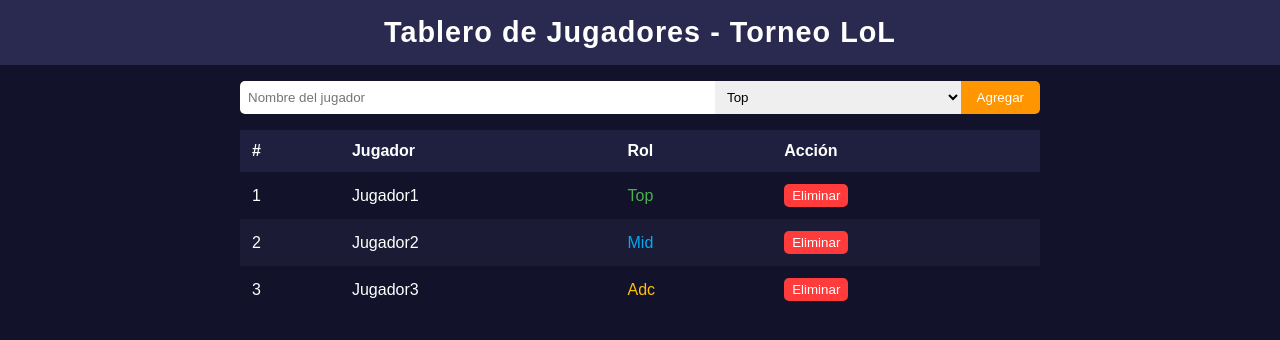
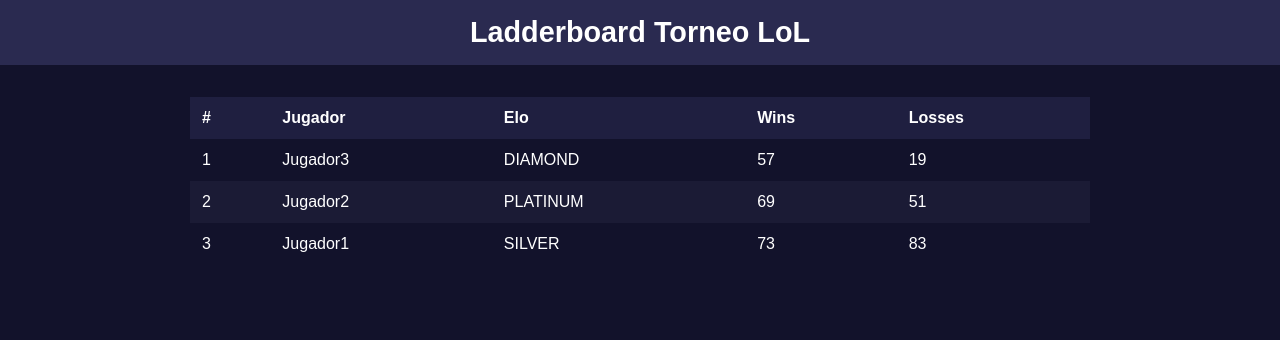
Before and after one commit to damipic100-sys/LolTorneo, a plain HTML site: page index.html in a window 1280 px wide. Drawn offline with Linux system fonts and the light colour scheme.

Commit message:
Update index.html

```diff
--- a/index.html
+++ b/index.html
@@ -3,154 +3,82 @@
 <head>
 <meta charset="UTF-8">
 <meta name="viewport" content="width=device-width, initial-scale=1.0">
-<title>Tablero de Jugadores - Torneo LoL</title>
+<title>Ladderboard LoL</title>
 <style>
-  body {
-    font-family: Arial, sans-serif;
-    background: #12122b;
-    color: #fff;
-    margin: 0;
-    padding: 0;
-  }
-  header {
-    background: #2a2a50;
-    padding: 1rem;
-    text-align: center;
-    font-size: 1.8rem;
-    font-weight: bold;
-    letter-spacing: 1px;
-  }
-  main {
-    max-width: 800px;
-    margin: auto;
-    padding: 1rem;
-  }
-  .add-player {
-    display: flex;
-    margin-bottom: 1rem;
-  }
-  .add-player input, .add-player select {
-    padding: 0.5rem;
-    border: none;
-    outline: none;
-  }
-  .add-player input {
-    flex: 2;
-    border-radius: 5px 0 0 5px;
-  }
-  .add-player select {
-    flex: 1;
-  }
-  .add-player button {
-    padding: 0.5rem 1rem;
-    border: none;
-    border-radius: 0 5px 5px 0;
-    background: #ff9500;
-    color: #fff;
-    cursor: pointer;
-  }
-  table {
-    width: 100%;
-    border-collapse: collapse;
-    margin-top: 1rem;
-  }
-  th, td {
-    padding: 0.75rem;
-    text-align: left;
-  }
-  th {
-    background: #1f1f40;
-  }
-  tr:nth-child(even) {
-    background: #1b1b35;
-  }
-  tr:hover {
-    background: #2a2a50;
-  }
-  .role-top { color: #4caf50; }
-  .role-jungle { color: #ff5722; }
-  .role-mid { color: #03a9f4; }
-  .role-adc { color: #ffc107; }
-  .role-support { color: #e91e63; }
-  .btn-remove {
-    background: #ff3b3b;
-    border: none;
-    padding: 0.25rem 0.5rem;
-    color: #fff;
-    border-radius: 5px;
-    cursor: pointer;
-  }
+  body { font-family: Arial; background: #12122b; color: #fff; margin: 0; padding: 0; }
+  header { background: #2a2a50; padding: 1rem; text-align: center; font-size: 1.8rem; font-weight: bold; }
+  main { max-width: 900px; margin: auto; padding: 1rem; }
+  table { width: 100%; border-collapse: collapse; margin-top: 1rem; }
+  th, td { padding: 0.75rem; text-align: left; }
+  th { background: #1f1f40; }
+  tr:nth-child(even) { background: #1b1b35; }
+  tr:hover { background: #2a2a50; }
 </style>
 </head>
 <body>
 
-<header>Tablero de Jugadores - Torneo LoL</header>
-
+<header>Ladderboard Torneo LoL</header>
 <main>
-  <div class="add-player">
-    <input type="text" id="playerName" placeholder="Nombre del jugador">
-    <select id="playerRole">
-      <option value="top">Top</option>
-      <option value="jungle">Jungle</option>
-      <option value="mid">Mid</option>
-      <option value="adc">ADC</option>
-      <option value="support">Support</option>
-    </select>
-    <button onclick="addPlayer()">Agregar</button>
-  </div>
-
   <table>
     <thead>
       <tr>
         <th>#</th>
         <th>Jugador</th>
-        <th>Rol</th>
-        <th>Acción</th>
+        <th>Elo</th>
+        <th>Wins</th>
+        <th>Losses</th>
       </tr>
     </thead>
-    <tbody id="playerList"></tbody>
+    <tbody id="ladder"></tbody>
   </table>
 </main>
 
 <script>
-let players = [
-  {name: "Jugador1", role: "top"},
-  {name: "Jugador2", role: "mid"},
-  {name: "Jugador3", role: "adc"},
+const players = [
+  {summonerName: "Jugador1", region: "na1"},
+  {summonerName: "Jugador2", region: "na1"},
+  {summonerName: "Jugador3", region: "na1"}
 ];
 
-const playerList = document.getElementById('playerList');
+// Simula fetch a tu backend que llama Riot API
+async function fetchPlayerData(summonerName, region) {
+  // Reemplazá con tu backend, por ejemplo:
+  // return fetch(`/api/riot/${region}/${summonerName}`).then(r => r.json());
 
-function renderPlayers() {
-  playerList.innerHTML = '';
-  players.forEach((p, i) => {
-    const tr = document.createElement('tr');
+  // Esto es un ejemplo simulado
+  return new Promise(res => setTimeout(() => {
+    const elos = ["IRON", "BRONZE", "SILVER", "GOLD", "PLATINUM", "DIAMOND"];
+    const tier = elos[Math.floor(Math.random() * elos.length)];
+    res({summonerName, tier, wins: Math.floor(Math.random()*100), losses: Math.floor(Math.random()*100)});
+  }, 500));
+}
+
+async function updateLadder() {
+  const ladder = document.getElementById("ladder");
+  ladder.innerHTML = "";
+
+  const results = await Promise.all(players.map(p => fetchPlayerData(p.summonerName, p.region)));
+
+  // Ordenar por tier (simplificado, solo por el índice de elos)
+  const tierOrder = ["IRON","BRONZE","SILVER","GOLD","PLATINUM","DIAMOND","MASTER","GRANDMASTER","CHALLENGER"];
+  results.sort((a,b) => tierOrder.indexOf(b.tier) - tierOrder.indexOf(a.tier));
+
+  results.forEach((p,i) => {
+    const tr = document.createElement("tr");
     tr.innerHTML = `
-      <td>${i + 1}</td>
-      <td>${p.name}</td>
-      <td class="role-${p.role}">${p.role.charAt(0).toUpperCase() + p.role.slice(1)}</td>
-      <td><button class="btn-remove" onclick="removePlayer(${i})">Eliminar</button></td>
+      <td>${i+1}</td>
+      <td>${p.summonerName}</td>
+      <td>${p.tier}</td>
+      <td>${p.wins}</td>
+      <td>${p.losses}</td>
     `;
-    playerList.appendChild(tr);
+    ladder.appendChild(tr);
   });
 }
 
-function addPlayer() {
-  const name = document.getElementById('playerName').value.trim();
-  const role = document.getElementById('playerRole').value;
-  if(name) {
-    players.push({name, role});
-    document.getElementById('playerName').value = '';
-    renderPlayers();
-  }
-}
-
-function removePlayer(index) {
-  players.splice(index, 1);
-  renderPlayers();
-}
-
-renderPlayers();
+// Actualiza cada 60s
+updateLadder();
+setInterval(updateLadder, 60000);
 </script>
 
 </body>
```
